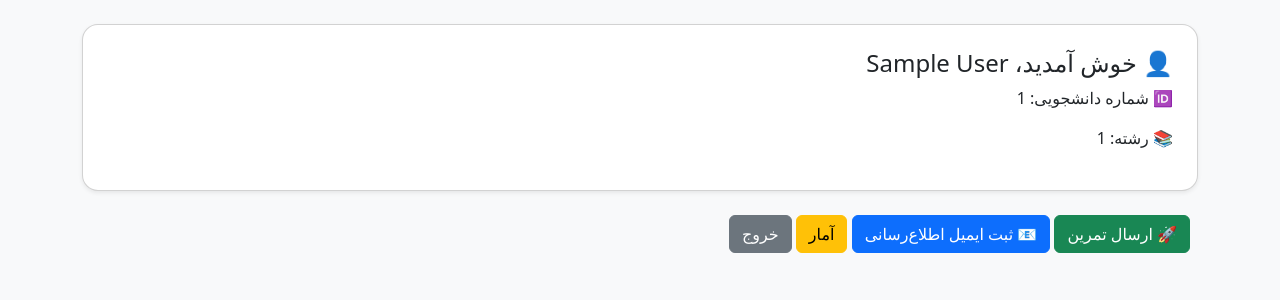
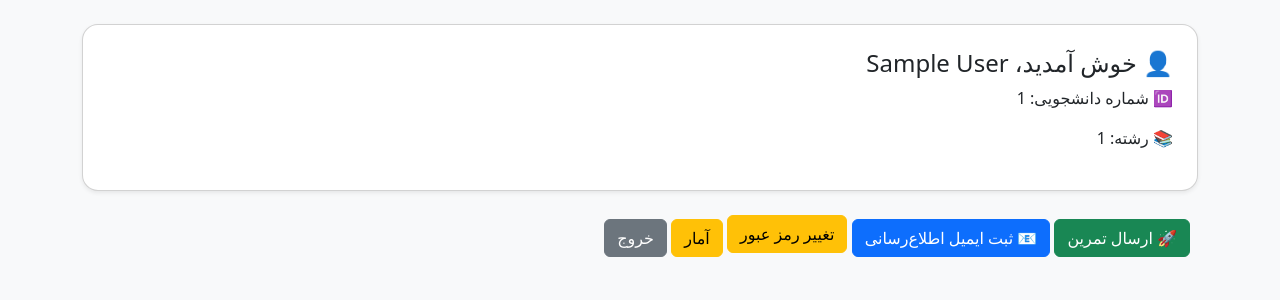
Before and after one commit to milad-ai/db_flask, a Flask app: page /dashboard in a window 1280 px wide. Shown: the part 56-356 px from the top of the page. Run offline with Flask 3, Linux system fonts and the light colour scheme; the visitor is signed in with stand-in values (Sample User, id 1).

Commit message:
Update dashboard.html

```diff
--- a/templates/dashboard.html
+++ b/templates/dashboard.html
@@ -10,6 +10,7 @@
 <div class="mb-3">
     <a href="{{ url_for('submit') }}" class="btn btn-success me-2">🚀 ارسال تمرین</a>
     <a href="{{ url_for('register_email') }}" class="btn btn-primary">📧 ثبت ایمیل اطلاع‌رسانی</a>
+    <a href="{{ url_for('change_password') }}" class="btn btn-warning mb-2">تغییر رمز عبور</a>
     <a href="{{ url_for('admin_stats') }}" class="btn btn-warning">آمار</a>
     <a href="{{ url_for('logout') }}" class="btn btn-secondary">خروج</a>
 </div>
```
